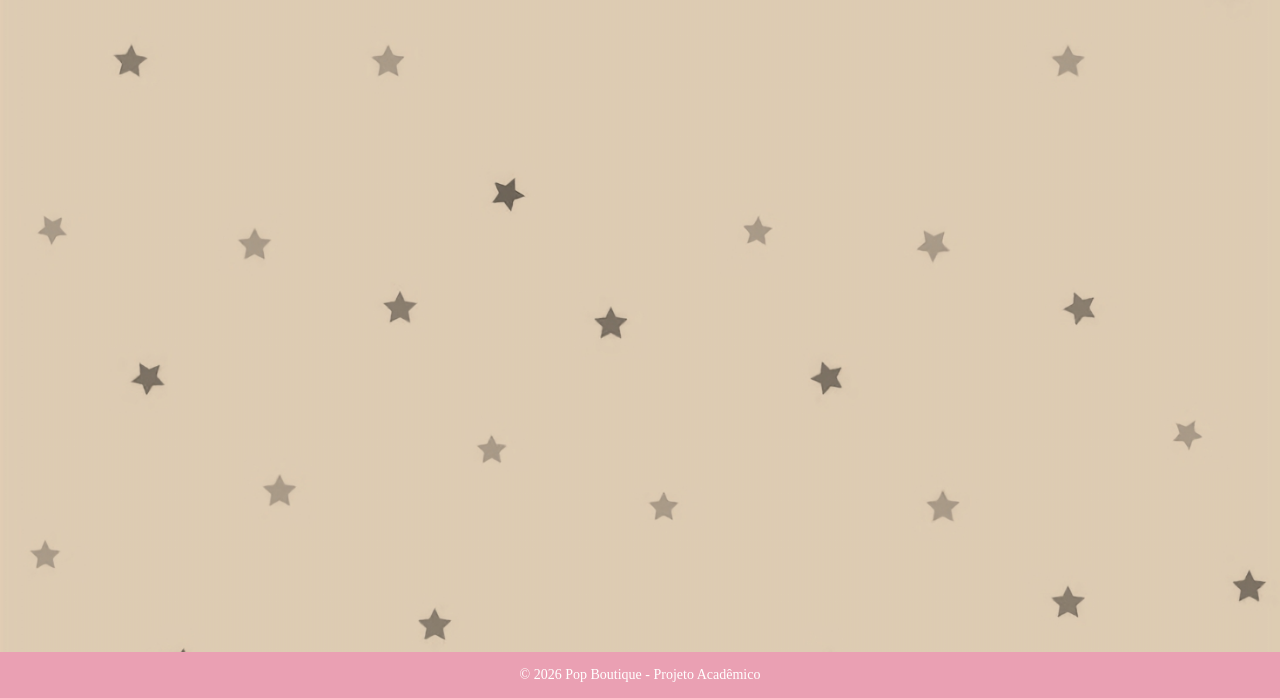
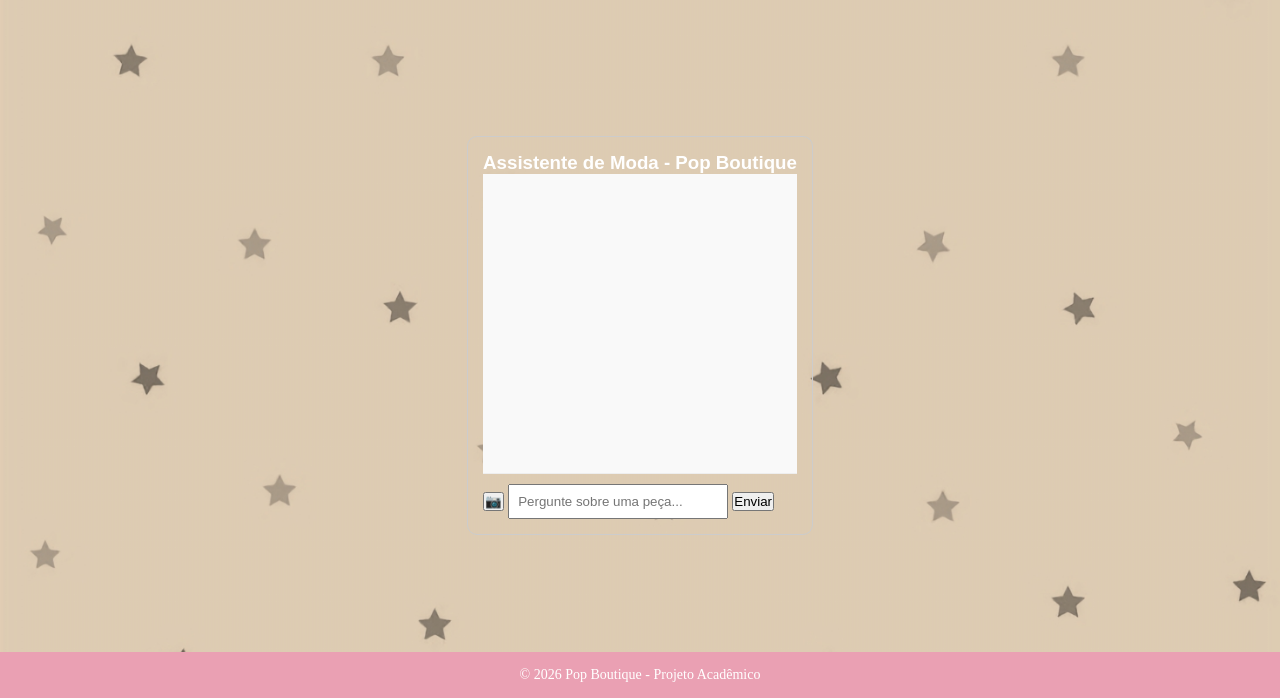
Before and after one commit to anabrunats/popboutique, a plain HTML site: page popboutique-main/principal.html in a window 1280 px wide. Shown: the part 102-800 px from the top of the page. Drawn offline with Linux system fonts and the light colour scheme.

Commit message:
Add chat interface and functionality to principal.html

```diff
--- a/popboutique-main/principal.html
+++ b/popboutique-main/principal.html
@@ -5,6 +5,15 @@
     <meta name="viewport" content="width=device-width, initial-scale=1.0">
     <link rel="stylesheet" href="style.css">
     <title>Pop Boutique</title>
+    <style>
+        /* Um estilo rápido para não ficar bagunçado */
+        #chat-container { max-width: 500px; margin: 20px auto; border: 1px solid #ccc; padding: 15px; border-radius: 10px; font-family: sans-serif; }
+        #chatlog { height: 300px; overflow-y: auto; border-bottom: 1px solid #eee; margin-bottom: 10px; padding: 10px; background: #f9f9f9; }
+        .user { text-align: right; color: #2b5a83; }
+        .bot { text-align: left; color: #333; }
+        img { max-width: 150px; border-radius: 5px; margin-top: 5px; }
+        input[type="text"] { width: 70%; padding: 8px; }
+    </style>
 </head>
 <body>
      <nav class="menu">
@@ -12,6 +21,64 @@
         <a href="final.html">Sobre</a>
     </nav>
 
+    <!-- INTERFACE DO CHAT -->
+    <div id="chat-container">
+        <h3>Assistente de Moda - Pop Boutique</h3>
+        <div id="chatlog"></div>
+
+        <div class="inputs">
+            <!-- Botão de anexo de imagem -->
+            <input type="file" id="imageInput" accept="image/*" style="display: none;">
+            <button onclick="document.getElementById('imageInput').click()">📷</button>
+
+            <input type="text" id="userInput" placeholder="Pergunte sobre uma peça...">
+            <button onclick="sendMessage()">Enviar</button>
+        </div>
+    </div>
+
+    <!-- LÓGICA DO CHAT -->
+    <script>
+        async function sendMessage() {
+            const inputField = document.getElementById('userInput');
+            const imageField = document.getElementById('imageInput');
+            const chatlog = document.getElementById('chatlog');
+
+            const message = inputField.value;
+            const imageFile = imageField.files[0];
+
+            if (!message && !imageFile) return;
+
+            // Mostrar o que o usuário enviou na tela
+            if (message) chatlog.innerHTML += `<p class="user"><b>Você:</b> ${message}</p>`;
+            if (imageFile) {
+                const imageUrl = URL.createObjectURL(imageFile);
+                chatlog.innerHTML += `<p class="user"><b>Imagem:</b><br><img src="${imageUrl}"></p>`;
+            }
+
+            // Preparar para enviar ao Python (Flask)
+            const formData = new FormData();
+            formData.append('message', message);
+            if (imageFile) formData.append('image', imageFile);
+
+            try {
+                const response = await fetch('http://localhost:5000/chat', {
+                    method: 'POST',
+                    body: formData
+                });
+
+                const data = await response.json();
+                chatlog.innerHTML += `<p class="bot"><b>IA:</b> ${data.reply}</p>`;
+                chatlog.scrollTop = chatlog.scrollHeight;
+            } catch (error) {
+                chatlog.innerHTML += `<p style="color:red">Erro: Ligue o servidor Python!</p>`;
+            }
+
+            // Limpar campos
+            inputField.value = '';
+            imageField.value = '';
+        }
+    </script>
+
     <footer class="rodape-login">
     <p>&copy; 2026 Pop Boutique - Projeto Acadêmico</p>
     </footer>
```
